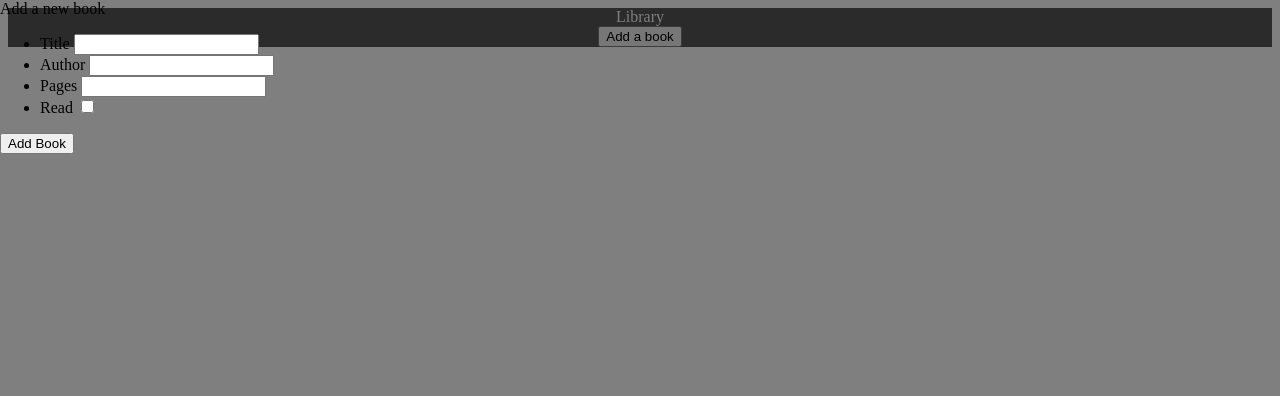
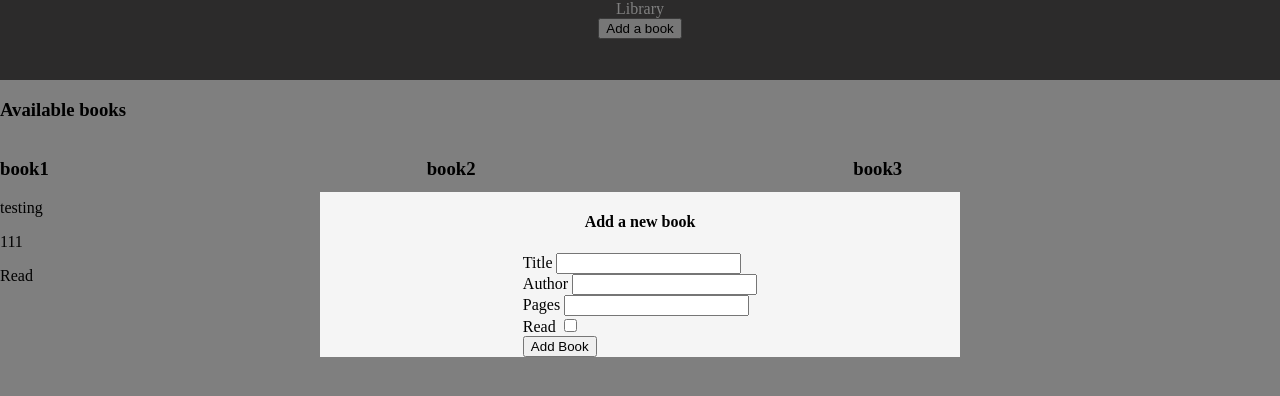
Before and after one commit to firecattos/library, a plain HTML site: page index.html in a window 1280 px wide. Both pictures are taken after a click on the button "Add a book". Drawn offline with Linux system fonts and the light colour scheme.

Commit message:
Add and display book functions working, not optimized.

```diff
--- a/index.html
+++ b/index.html
@@ -19,20 +19,23 @@
         </div>
     </div>
 
-    <div class="booksRow"></div>
+    <div class="booksRow">
+        <h3>Available books</h3>
+        <div id="bookshelf"></div>
+    </div>
 
     <div class="inputModal" id="inputModal">
         <div class="modalContent">
-        <div class="modalTitle">Add a new book</div>
+        <h4 class="modalTitle">Add a new book</h4>
         <form id="newBook" action="">
             <ul>
                 <li>
                     <label for="newBookTitle">Title</label>
-                    <input type="text" name="title" id="newBookTitle">
+                    <input type="text" name="title" id="newBookTitle" required>
                 </li>
                 <li>
                     <label for="newBookAuthor">Author</label>
-                    <input type="text" name="author" id="newBookAuthor">
+                    <input type="text" name="author" id="newBookAuthor" required>
                 </li>
                 <li>
                     <label for="newBookPages">Pages</label>
--- a/library.js
+++ b/library.js
@@ -1,7 +1,7 @@
 const myLibrary=[];
 
 
-function Book(title, author, pages, read){
+function Book(title, author, pages, read){ //add genre maybe
     this.title = title;
     this.author = author;
     this.pages = pages;
@@ -42,7 +42,54 @@ function createBook(e){
     console.log("book: "+newBookTitle+", "+newBookAuthor+", "+newBookPages+", "+newBookRead);
     let createBook=new Book(newBookTitle, newBookAuthor, newBookPages, newBookRead);
     createBook.addBook();
+
+    bookDisplay(myLibrary);
+
+    inputModal.style.display="none";
 }
+
+//Test books
+let book1=new Book("book1", "testing", "111", true);
+book1.addBook();
+let book2=new Book("book2", "testing", "222");
+book2.addBook();
+let book3=new Book("book3", "testing", "333", true);
+book3.addBook();
+
+//make sure books are there for testing
+myLibrary.forEach((book)=>{
+    console.log("book: "+book.title+", "+book.author+", "+book.pages+", "+book.read);
+})
+
+function bookDisplay(myLibrary){
+    const bookshelf=document.getElementById("bookshelf");
+
+    bookshelf.innerHTML="";
+
+    //while(bookshelf.firstChild) bookshelf.removeChild(firstChild);
+
+    myLibrary.forEach((book)=>{
+        const bookCard=document.createElement("div");
+        bookCard.className="book";
+
+        const title=document.createElement("h3");
+        title.textContent=book.title;
+        bookCard.appendChild(title);
+        const author=document.createElement("p");
+        author.textContent=book.author;
+        bookCard.appendChild(author);
+        const pages=document.createElement("p");
+        pages.textContent=book.pages;
+        bookCard.appendChild(pages);
+        const read=document.createElement("p");
+        read.textContent=book.read ? "Read" : "Not read";
+        bookCard.appendChild(read);
+        //after everything:
+        bookshelf.appendChild(bookCard);
+    })
+}
+
+bookDisplay(myLibrary); //Display test books
 
 const inputModal=document.getElementById("inputModal");
 //When clicked, this button makes an overlay with the modal appear
--- a/style.css
+++ b/style.css
@@ -1,7 +1,8 @@
 body{
-    display: grid;
-    /*adjust template, testing only now*/
-    grid-template-rows: 3fr 6fr;
+    /*display: grid;
+    /*adjust template, testing only now*//*
+    grid-template-rows: 3fr 6fr;*/
+    margin: 0;
 }
 
 .controlRow{
@@ -10,6 +11,13 @@ body{
     display: flex;
     flex-direction: column;
     align-items: center;
+    height: 5rem;
+}
+
+.booksRow #bookshelf{
+    display: grid;
+    grid-template-columns: repeat(auto-fit, minmax(250px, 1fr));
+    grid-auto-rows: 1fr;
 }
 
 .inputModal{
@@ -24,3 +32,22 @@ body{
 
     display: none;
 }
+
+.modalContent{
+    margin: 15% auto;
+    background-color: whitesmoke;
+    width: 50%;
+
+    display: flex;
+    flex-direction: column;
+    align-items: center;
+}
+
+#newBook ul{
+    margin: 0;
+    padding: 0;
+}
+
+#newBook li{
+    list-style-type: none;
+}
```
